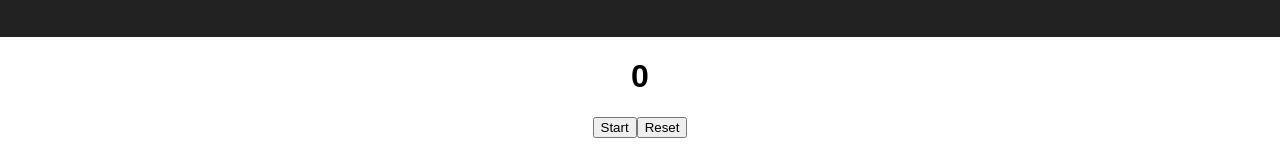
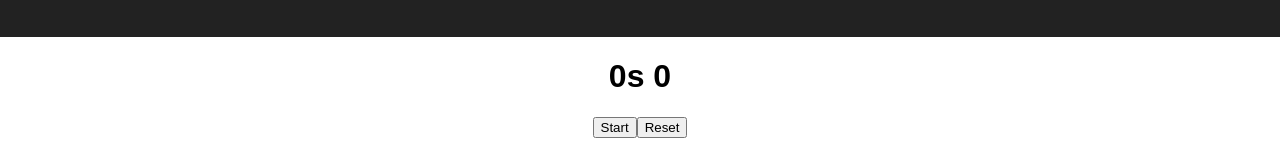
Before and after one commit to ccincotti3/Stopwatch, a React (Create React App) app: page / in a window 1280 px wide. Shown: the part 153-301 px from the top of the page. Built offline with nearby package versions, Linux system fonts and the light colour scheme.

Commit message:
Add correct time parsing

```diff
--- a/src/stopwatch.jsx
+++ b/src/stopwatch.jsx
@@ -15,7 +15,7 @@ class Stopwatch extends React.Component {
       }
       this.tickTock = setInterval(
         () => this.setState({currentTime: Date.now()})
-      , 1000);
+      , 10);
     }
 
     reset() {
@@ -24,7 +24,19 @@ class Stopwatch extends React.Component {
     }
 
     parseTime(time) {
-      return Math.floor(time / 1000);
+      let mills = Math.floor(time % 1000 / 10);
+      let seconds = Math.floor(time / 1000 % 60);
+      let minutes = Math.floor(time / 60000);
+      let hours = Math.floor(time / 360000);
+
+      if(hours) {
+        return `${hours}h ${minutes}m ${seconds}s ${mills}`
+      } else if (minutes) {
+        return `${minutes}m ${seconds}s ${mills}`
+      } else {
+        return `${seconds}s ${mills}`
+      }
+
     }
 
     render() {
```
